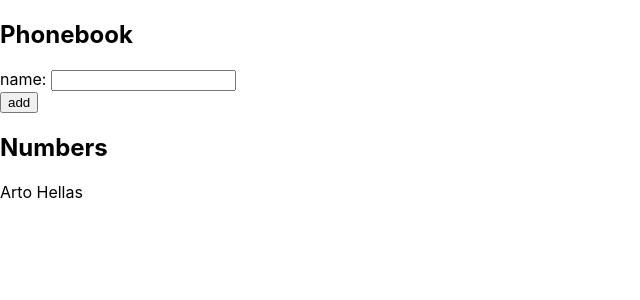
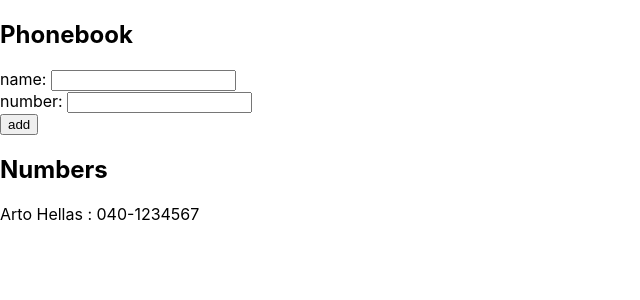
Before and after one commit to CoriWork/my_fullstack, a React (Create React App) app in the folder part2/phonebook/: page / in a window 1280 px wide. Shown: the top 300 px of the page, without its empty margins (0-640 px from the left). Built offline with nearby package versions, Linux system fonts and the light colour scheme.

Commit message:
practice 2.8

```diff
--- a/part2/phonebook/src/App.js
+++ b/part2/phonebook/src/App.js
@@ -2,25 +2,33 @@ import { useState } from 'react'
 
 const App = () => {
   const [persons, setPersons] = useState([
-    { name : 'Arto Hellas' }
+    { name : 'Arto Hellas' , phone : '040-1234567'}
   ])
   const [newName, setNewName] = useState('')
+  const [newPhoneNumber, setNewPhoneNumber] = useState('')
 
   const handleSubmit = (event) => {
     event.preventDefault()
     if(persons.some(person => person.name === newName)){
       alert(`${newName} is already added to phonebook`)
       setNewName('')
+      setNewPhoneNumber('')
       return
     }
-    const newPersons = persons.concat({name : newName})
+    const newPersons = persons.concat({name : newName, phone : newPhoneNumber})
     setPersons(newPersons)
     setNewName('')
+    setNewPhoneNumber('')
   }
 
   const handleNameChange = (event) => {
     console.log(event.target.value)
     setNewName(event.target.value)
+  }
+
+  const handlePhoneNumberChange = (event) => {
+    console.log(event.target.value);
+    setNewPhoneNumber(event.target.value)
   }
 
   return (
@@ -31,12 +39,15 @@ const App = () => {
           name: <input value={newName} onChange={handleNameChange} />
         </div>
         <div>
+          number: <input value={newPhoneNumber} onChange={handlePhoneNumberChange} />
+        </div>
+        <div>
           <button type="submit">add</button>
         </div>
       </form>
       <h2>Numbers</h2>
       <div>
-        {persons.map(person => <p key={person.name}>{person.name}</p>)}
+        {persons.map(person => <p key={person.name}>{person.name} : {person.phone}</p>)}
       </div>
     </div>
   )
```
